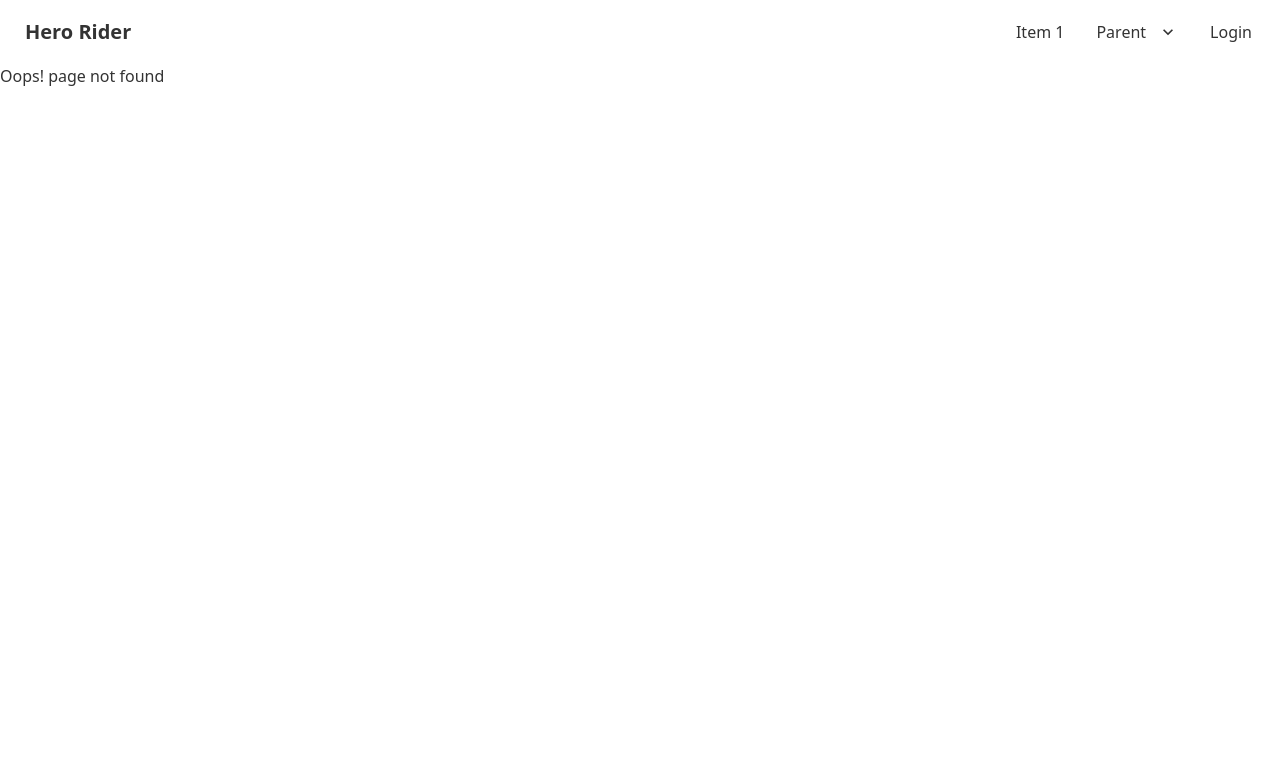
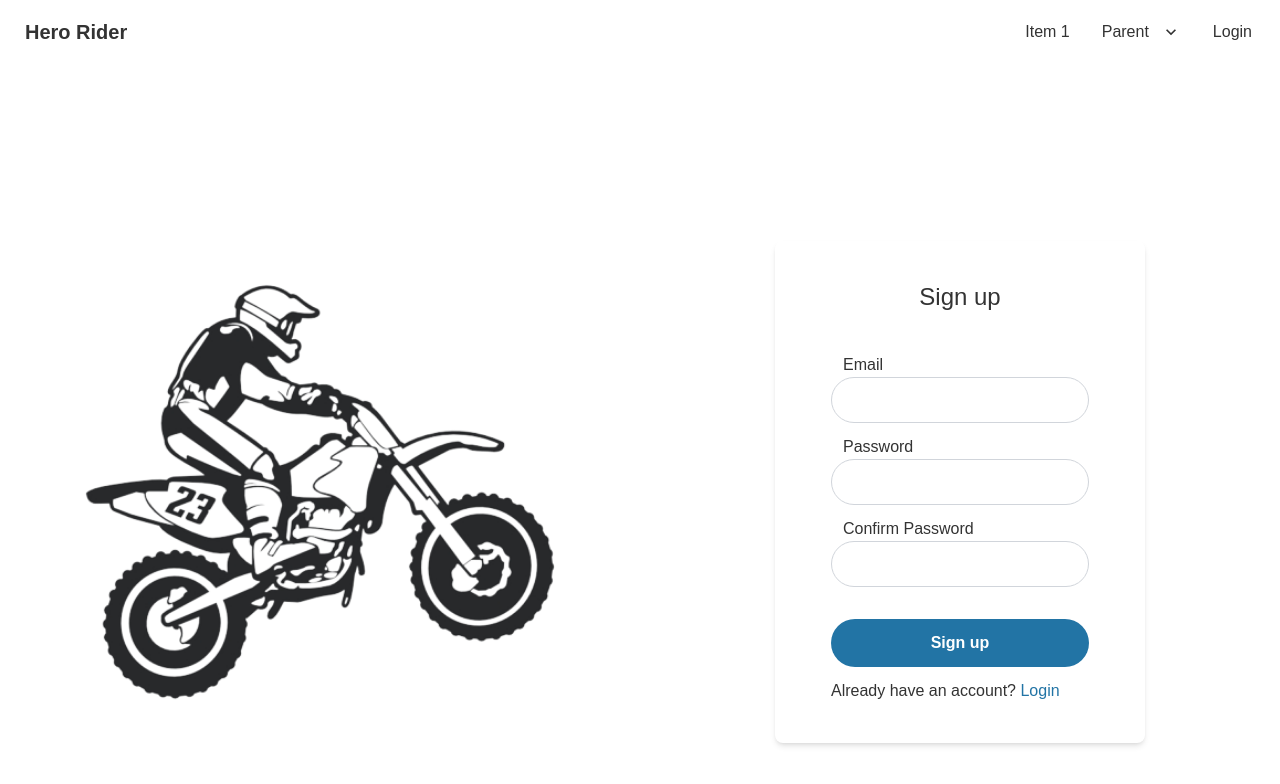
Before and after one commit to TouhidZaman/hero-rider-client, a React (Vite) app: page /sign-up in a window 1280 px wide. Before the commit this address had no page. Shown: the top 784 px of the page. Built offline with nearby package versions, Linux system fonts and the light colour scheme.

Commit message:
login and signup ui added

```diff
--- a/package.json
+++ b/package.json
@@ -14,9 +14,11 @@
     "preview": "vite preview"
   },
   "dependencies": {
+    "@tailwindcss/forms": "^0.5.3",
     "daisyui": "^2.51.4",
     "react": "^18.2.0",
     "react-dom": "^18.2.0",
+    "react-hook-form": "^7.43.7",
     "react-hot-toast": "^2.4.0",
     "react-router-dom": "^6.9.0"
   },
--- a/src/index.css
+++ b/src/index.css
@@ -1,3 +1,46 @@
 @tailwind base;
 @tailwind components;
 @tailwind utilities;
+
+@layer base {
+  html {
+    font-family: "Poppins", sans-serif;
+  }
+
+  [type="text"],
+  [type="email"],
+  [type="url"],
+  [type="password"],
+  [type="number"],
+  [type="date"],
+  [type="datetime-local"],
+  [type="month"],
+  [type="search"],
+  [type="tel"],
+  [type="time"],
+  [type="week"],
+  select,
+  select[multiple] {
+    @apply text-lg py-2 px-3  border border-gray-300 focus:border-primary focus:ring-primary rounded-full;
+  }
+
+  textarea {
+    @apply text-lg py-2 px-5  border border-gray-300 focus:border-primary focus:ring-primary rounded-3xl;
+  }
+
+  [type="checkbox"],
+  [type="radio"] {
+    @apply text-primary focus:border-primary focus:ring-primary h-5 w-5;
+  }
+  [type="checkbox"] {
+    @apply rounded;
+  }
+}
+
+.btn-action {
+  @apply rounded-lg w-full text-primary border border-primary
+}
+
+.btn-primary {
+  @apply font-bold text-white py-3 rounded-full bg-primary w-full
+}
--- a/src/pages/Login.jsx
+++ b/src/pages/Login.jsx
@@ -1,7 +1,59 @@
 import React from "react";
+import { useNavigate } from "react-router-dom";
+import { useForm } from "react-hook-form";
+
+import dirtBike from "../assets/images/dirt-bike.png";
 
 const Login = () => {
-  return <div>This is login page</div>;
+  const { register, handleSubmit } = useForm();
+  const navigate = useNavigate();
+
+  const handleLogin = (data) => console.log(data); //Login User
+
+  return (
+    <div className="flex h-screen items-center">
+      <div className="w-1/2">
+        <img src={dirtBike} className="h-full w-full" alt="" />
+      </div>
+      <div className="w-1/2 grid place-items-center">
+        <div className="shadow-md grid place-items-center rounded-lg py-10 px-14">
+          <h1 className="mb-10 font-medium text-2xl">Login</h1>
+          <form onSubmit={handleSubmit(handleLogin)}>
+            <div className="space-y-3">
+              <div className="flex flex-col items-start">
+                <label htmlFor="email" className="ml-3">
+                  Email
+                </label>
+                <input type="email" {...register("email")} id="email" />
+              </div>
+              <div className="flex flex-col items-start">
+                <label htmlFor="password" className="ml-3">
+                  Password
+                </label>
+                <input type="password" id="password" {...register("password")} />
+              </div>
+              <div className="relative !mt-8">
+                <button type="submit" className="btn-primary">
+                  Login
+                </button>
+              </div>
+              <div>
+                <p>
+                  Don't have an account?{" "}
+                  <span
+                    className="text-primary hover:underline cursor-pointer"
+                    onClick={() => navigate("/sign-up")}
+                  >
+                    Sign up
+                  </span>
+                </p>
+              </div>
+            </div>
+          </form>
+        </div>
+      </div>
+    </div>
+  );
 };
 
 export default Login;
--- /dev/null
+++ b/src/pages/SignUp.jsx
@@ -0,0 +1,78 @@
+import React from "react";
+import { useNavigate } from "react-router-dom";
+import { useForm } from "react-hook-form";
+
+import dirtBike from "../assets/images/dirt-bike.png";
+
+const SignUp = () => {
+  const { handleSubmit, register, control } = useForm();
+  const navigate = useNavigate();
+
+  const handleCreateUser = (data) => control.log(data); //creating new user
+
+  return (
+    <div className="flex h-screen items-center pt-14">
+      <div className="w-1/2">
+        <img src={dirtBike} className="h-full w-full" alt="" />
+      </div>
+      <div className="w-1/2 grid place-items-center">
+        <div className="shadow-md rounded-lg grid place-items-center py-10 px-14">
+          <h1 className="mb-10 font-medium text-2xl">Sign up</h1>
+          <form onSubmit={handleSubmit(handleCreateUser)}>
+            <div className="space-y-3">
+              <div className="flex flex-col items-start">
+                <label htmlFor="email" className="ml-3">
+                  Email
+                </label>
+                <input type="email" name="email" id="email" {...register("email")} />
+              </div>
+
+              <div className="flex flex-col items-start">
+                <label htmlFor="password" className="ml-3">
+                  Password
+                </label>
+                <input
+                  type="password"
+                  name="password"
+                  id="password"
+                  {...register("password")}
+                />
+              </div>
+              <div className="flex flex-col items-start">
+                <label htmlFor="confirm-password" className="ml-3">
+                  Confirm Password
+                </label>
+                <input
+                  type="password"
+                  id="confirm-password"
+                  {...register("confirmPassword")}
+                />
+              </div>
+              <div className="!mt-8 ">
+                <button
+                  type="submit"
+                  className="font-bold text-white py-3 rounded-full bg-primary w-full disabled:bg-gray-300 disabled:cursor-not-allowed"
+                >
+                  Sign up
+                </button>
+              </div>
+              <div>
+                <p>
+                  Already have an account?{" "}
+                  <span
+                    className="text-primary hover:underline cursor-pointer"
+                    onClick={() => navigate("/login")}
+                  >
+                    Login
+                  </span>
+                </p>
+              </div>
+            </div>
+          </form>
+        </div>
+      </div>
+    </div>
+  );
+};
+
+export default SignUp;
--- a/src/routes/routes.jsx
+++ b/src/routes/routes.jsx
@@ -3,6 +3,7 @@ import NotFound from "../components/NotFound";
 import MainLayout from "../layouts/MainLayout";
 import Home from "../pages/Home";
 import Login from "../pages/Login";
+import SignUp from "../pages/SignUp";
 
 const router = createBrowserRouter([
   {
@@ -18,6 +19,10 @@ const router = createBrowserRouter([
         element: <Login />,
       },
       {
+        path: "/sign-up",
+        element: <SignUp />,
+      },
+      {
         path: "*",
         element: <NotFound />,
       },
--- a/tailwind.config.cjs
+++ b/tailwind.config.cjs
@@ -25,5 +25,5 @@ module.exports = {
       },
     ],
   },
-  plugins: [require("daisyui")],
+  plugins: [require("daisyui"), require("@tailwindcss/forms")],
 };
```
Also changed, not shown: src/assets/images/dirt-bike.png (added), 1 other file (tests, documents, lock files or other folders).
